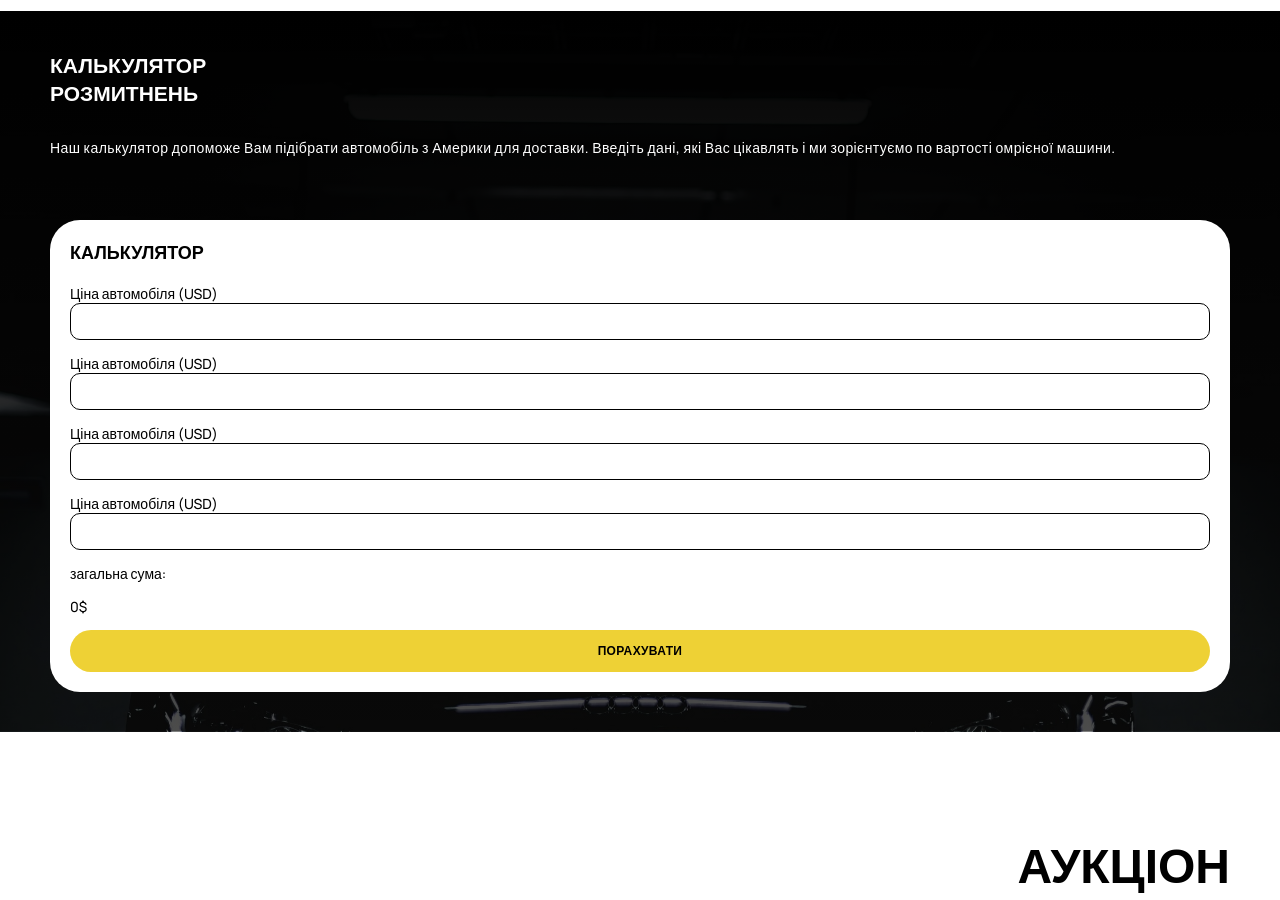
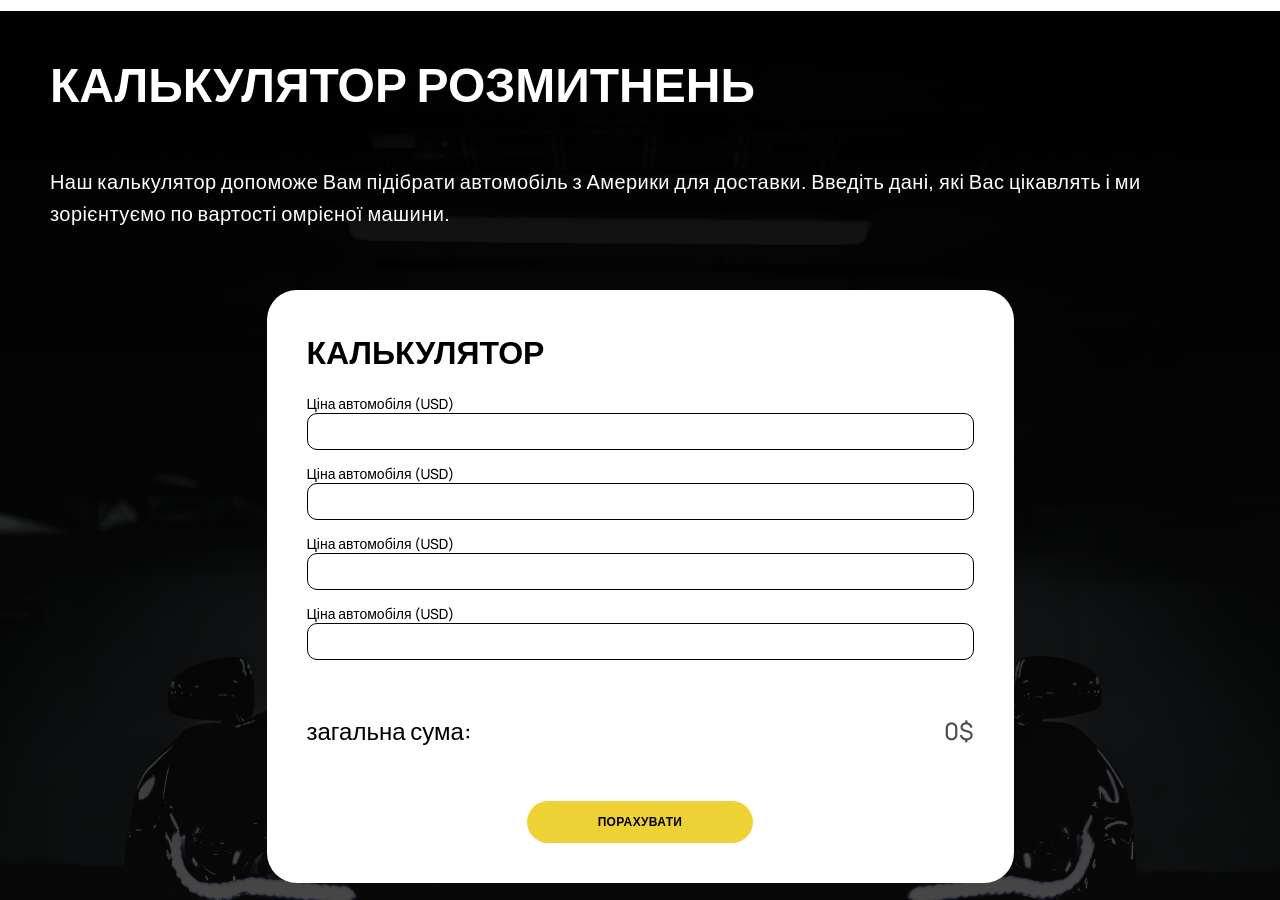
Before and after one commit to Ronddaa/nashasprava, a website built with Vite: page src/index.html in a window 1280 px wide. Shown: the part 5800-6700 px from the top of the page. Built offline with nearby package versions, Linux system fonts and the light colour scheme.

Commit message:
calculator css

```diff
--- a/src/css/calculator.css
+++ b/src/css/calculator.css
@@ -10,6 +10,7 @@
     color: #fff;
     max-width: 180px;
     margin-bottom: 30px;
+    font-weight: 800;
 }
 
 .p-text-calculator{
@@ -46,6 +47,15 @@
     border: 0.5px solid;
 }
 
+.wrapper-total-price{
+    display: flex;
+    justify-content: space-between;
+}
+
+.total-price{
+    opacity: 0.7;
+}
+
 .form-calculator-btn{
     background-color: #EED135;
     color: #000;
@@ -57,3 +67,45 @@
     border-radius: 30px;
     padding: 12px 71px;
 }
+
+@media (min-width:1158px){
+    .title-calculator{
+        max-width: 100%;
+        font-size: 48px;
+        font-weight: 700;
+        margin-bottom: 50px;
+    }
+
+    .p-text-calculator{
+        font-size: 20px;
+    }
+
+    .wrapper-form-calculator{
+        max-width: 747px;
+        margin: 0 auto;
+        margin-bottom: 50px;
+        padding: 40px;
+    }
+
+    .title-form-calculator{
+        font-size: 32px;
+    }
+
+    .p-text-total-price{
+        font-size: 24px;
+    }
+
+    .form-calculator-btn{
+        max-width: 299px;
+        margin: 0 auto;
+    }
+
+    .wrapper-total-price{
+        margin: 40px 0;
+    }
+
+    .total-price{
+        font-size: 24px;
+    }
+
+}
--- a/src/css/delivery.css
+++ b/src/css/delivery.css
@@ -37,7 +37,7 @@
     .ul-delivery{
         flex-direction: row;
         justify-content: space-between;
-        gap: 100px;
+        gap: 50px;
     }
 
     .li-delivery{
--- a/src/partials/calculator.html
+++ b/src/partials/calculator.html
@@ -19,9 +19,10 @@
                 <label>Ціна автомобіля (USD)
                     <input class="calc-form-input" type="text">
                 </label>
-
-                <span class="p-text-total-price">загальна сума:</span>
-                <span class="total-price">0$</span>
+                <div class="wrapper-total-price">
+                    <span class="p-text-total-price">загальна сума:</span>
+                    <span class="total-price">0$</span>
+                </div>
                 <button class="form-calculator-btn">порахувати</button>
             </form>
 
```
